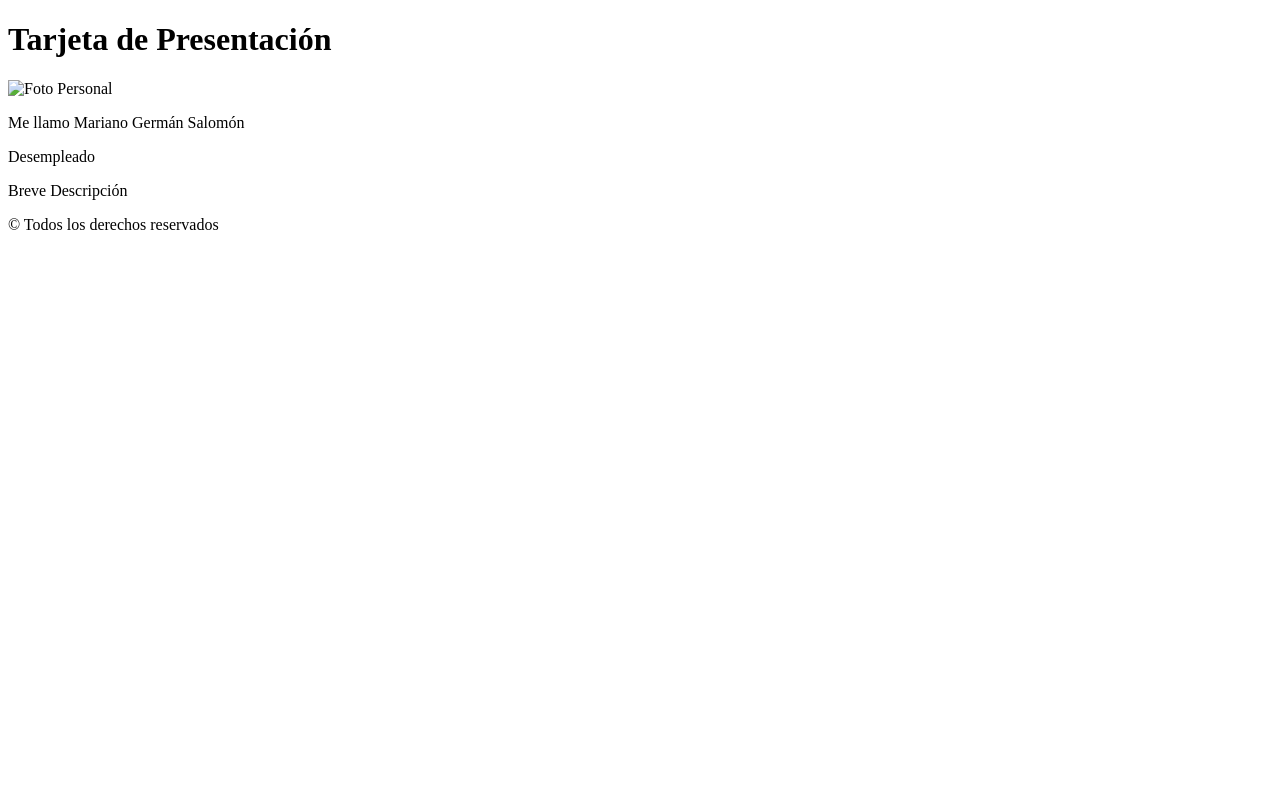
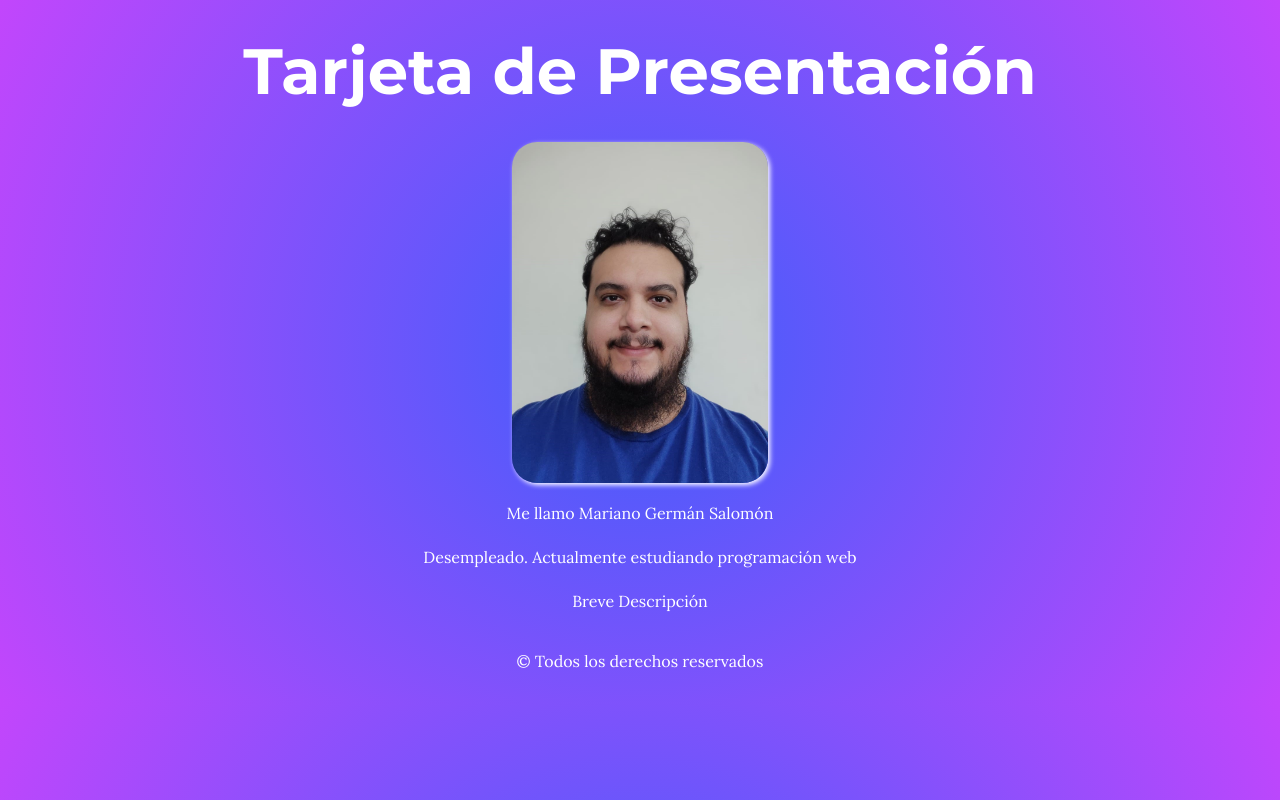
Before and after one commit to MarianoSalomon/tarjeta-presentacion, a plain HTML site: page index.html in a window 1280 px wide. Drawn offline with Linux system fonts and the light colour scheme.

Commit message:
agregue la imagen y el contenido en el css

```diff
--- a/css/style.css
+++ b/css/style.css
@@ -0,0 +1,40 @@
+*{
+    margin: 0;
+    padding: 0;
+}
+
+body{
+    background: #3F5EFB;
+background: radial-gradient(circle, rgba(63, 94, 251, 1) 0%, rgba(194, 70, 252, 1) 100%);
+    color: white;
+    text-align: center;
+}
+
+h1{
+    font-family: 'Montserrat', sans-serif;
+    font-size: 4em;
+    padding: 0.5em;
+}
+
+div img{
+    width: 20%;
+    border-radius: 25px;
+    box-shadow: 2px 2px 5px;
+}
+
+img:hover{
+    cursor: crosshair;
+    filter: grayscale(80%);
+    -webkit-transform:scale(1.05);transform:scale(1.05);
+}
+
+p{
+    font-family: 'Lora', sans-serif;
+    margin: 0.5em;
+    padding: 0.5em;
+}
+
+footer{
+    margin: 0.5em;
+    padding: 0.5em;
+}
--- a/index.html
+++ b/index.html
@@ -3,21 +3,23 @@
 <head>
     <meta charset="UTF-8">
     <meta name="viewport" content="width=device-width, initial-scale=1.0">
+    <link rel="preconnect" href="https://fonts.googleapis.com">
+    <link rel="preconnect" href="https://fonts.gstatic.com" crossorigin>
+    <link href="https://fonts.googleapis.com/css2?family=Montserrat:ital,wght@0,100..900;1,100..900&display=swap" rel="stylesheet">
+    <link href="https://fonts.googleapis.com/css2?family=Lora:ital,wght@0,400..700;1,400..700&family=Montserrat:ital,wght@0,100..900;1,100..900&display=swap" rel="stylesheet">
     <title>Tarjeta de Presentacion</title>
+    <link rel="stylesheet" href="/css/style.css">
 </head>
 <body>
-    <header>
+    <section>
         <h1>Tarjeta de Presentación</h1>
-    </header>
-
-    <main>
-        <section>
-            <img src="#" alt=" Foto Personal">
-            <p>Me llamo Mariano Germán Salomón</p>
-            <p>Desempleado</p>
-            <p>Breve Descripción</p>
-        </section>
-    </main>
+        <div>
+            <img src="/img/Foto Personal.jpg" alt=" Foto Personal">
+        </div>
+        <p>Me llamo Mariano Germán Salomón</p>
+        <p>Desempleado. Actualmente estudiando programación web</p>
+        <p>Breve Descripción</p>
+    </section>
 
     <footer>
         <p>© Todos los derechos reservados</p>
```
